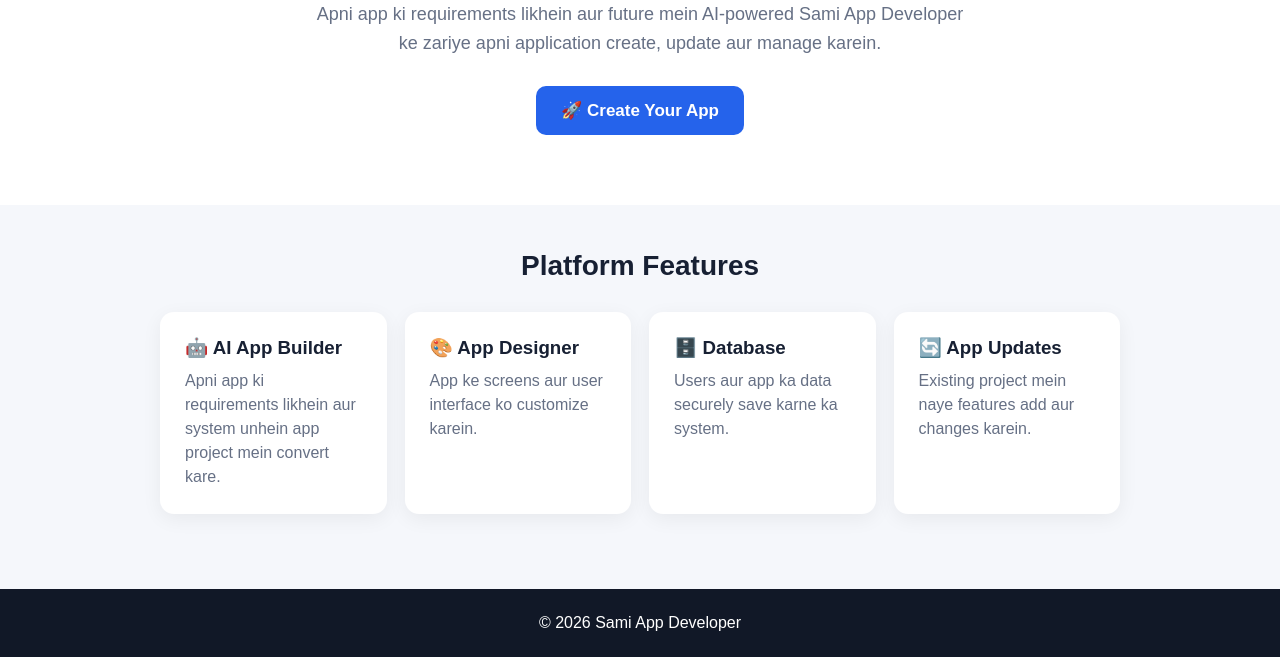
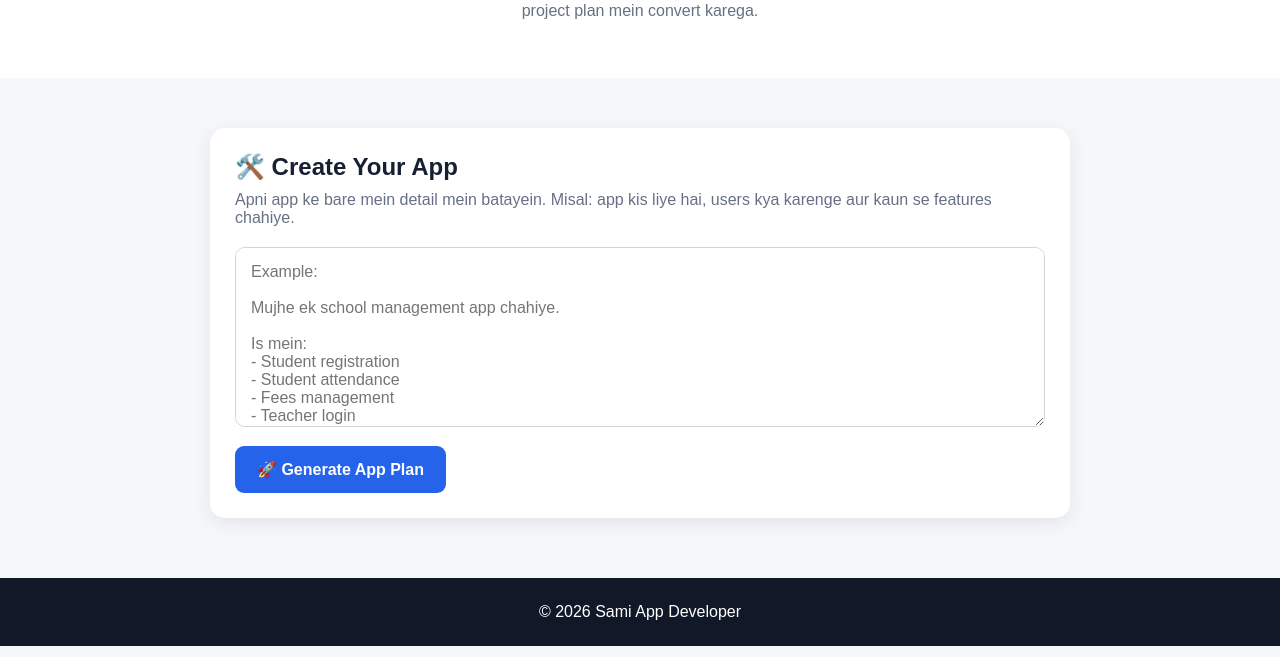
Before and after one commit to saithsamiullah67-ui/Sami-App-Develoler, a plain HTML site: page index.html in a window 1280 px wide. Shown: the part 197-854 px from the top of the page. Drawn offline with Linux system fonts and the light colour scheme.

Commit message:
Update index.html

```diff
--- a/index.html
+++ b/index.html
@@ -7,118 +7,133 @@
 <title>Sami App Developer</title>
 
 <style>
-    * {
-      box-sizing: border-box;
-      margin: 0;
-      padding: 0;
-      font-family: Arial, sans-serif;
+*{
+  box-sizing:border-box;
+  margin:0;
+  padding:0;
+  font-family:Arial,sans-serif;
 }
 
-    body {
-      background: #f5f7fb;
-      color: #172033;
+body{
+  background:#f5f7fb;
+  color:#172033;
 }
 
-    header {
-      background: #111827;
-      color: white;
-      padding: 18px 20px;
-      display: flex;
-      justify-content: space-between;
-      align-items: center;
+header{
+  background:#111827;
+  color:white;
+  padding:18px 20px;
+  display:flex;
+  justify-content:space-between;
+  align-items:center;
 }
 
-    .logo {
-      font-size: 21px;
-      font-weight: bold;
+.logo{
+  font-size:20px;
+  font-weight:bold;
 }
 
-    .login-btn {
-      background: white;
-      color: #111827;
-      border: none;
-      padding: 9px 15px;
-      border-radius: 8px;
-      font-weight: bold;
+.hero{
+  background:white;
+  text-align:center;
+  padding:55px 20px;
 }
 
-    .hero {
-      text-align: center;
-      padding: 70px 20px;
-      background: white;
+.hero h1{
+  font-size:34px;
+  margin-bottom:15px;
 }
 
-    .hero h1 {
-      font-size: 38px;
-      margin-bottom: 15px;
+.hero p{
+  color:#667085;
+  max-width:650px;
+  margin:auto;
+  line-height:1.6;
 }
 
-    .hero p {
-      font-size: 18px;
-      color: #667085;
-      max-width: 650px;
-      margin: auto;
-      line-height: 1.6;
+.main{
+  max-width:900px;
+  margin:30px auto;
+  padding:20px;
 }
 
-    .create-btn {
-      margin-top: 28px;
-      padding: 14px 25px;
-      border: none;
-      border-radius: 10px;
-      background: #2563eb;
-      color: white;
-      font-size: 17px;
-      font-weight: bold;
-      cursor: pointer;
+.builder{
+  background:white;
+  padding:25px;
+  border-radius:15px;
+  box-shadow:0 5px 20px rgba(0,0,0,.08);
 }
 
-    .section {
-      padding: 45px 20px;
-      max-width: 1000px;
-      margin: auto;
+.builder h2{
+  margin-bottom:10px;
 }
 
-    .section h2 {
-      text-align: center;
-      margin-bottom: 30px;
-      font-size: 28px;
+.builder p{
+  color:#667085;
+  margin-bottom:20px;
 }
 
-    .cards {
-      display: grid;
-      grid-template-columns: repeat(auto-fit, minmax(220px, 1fr));
-      gap: 18px;
+textarea{
+  width:100%;
+  min-height:180px;
+  resize:vertical;
+  padding:15px;
+  border:1px solid #d0d5dd;
+  border-radius:10px;
+  font-size:16px;
+  outline:none;
 }
 
-    .card {
-      background: white;
-      padding: 25px;
-      border-radius: 14px;
-      box-shadow: 0 5px 20px rgba(0,0,0,0.06);
+textarea:focus{
+  border-color:#2563eb;
 }
 
-    .card h3 {
-      margin-bottom: 10px;
+button{
+  border:none;
+  cursor:pointer;
+  border-radius:9px;
+  font-weight:bold;
 }
 
-    .card p {
-      color: #667085;
-      line-height: 1.5;
+.generate{
+  background:#2563eb;
+  color:white;
+  padding:14px 22px;
+  margin-top:15px;
+  font-size:16px;
 }
 
-    footer {
-      text-align: center;
-      background: #111827;
-      color: white;
-      padding: 25px;
-      margin-top: 30px;
+.generate:hover{
+  opacity:.9;
 }
 
-    @media(max-width:600px) {
-      .hero h1 {
-        font-size: 30px;
+.result{
+  display:none;
+  margin-top:25px;
+  padding:20px;
+  background:#f8fafc;
+  border:1px solid #e2e8f0;
+  border-radius:12px;
 }
+
+.result h3{
+  margin-bottom:15px;
+}
+
+.result-item{
+  background:white;
+  padding:12px;
+  margin:8px 0;
+  border-radius:8px;
+  border-left:4px solid #2563eb;
+}
+
+footer{
+  text-align:center;
+  background:#111827;
+  color:white;
+  padding:25px;
+  margin-top:40px;
 }
 </style>
 </head>
@@ -127,61 +142,62 @@
 
 <header>
   <div class="logo">🚀 Sami App Developer</div>
-  <button class="login-btn">Login</button>
 </header>
 
 <section class="hero">
+
 <h1>Apni Soch Se Apni App Banao</h1>
 
 <p>
-    Apni app ki requirements likhein aur future mein
-    AI-powered Sami App Developer ke zariye apni application
-    create, update aur manage karein.
+Apni app ki requirements neeche likhein.
+Sami App Developer un requirements ko
+app project plan mein convert karega.
 </p>
 
-  <button class="create-btn" onclick="createApp()">
-    🚀 Create Your App
-  </button>
 </section>
 
-<section class="section">
+<div class="main">
 
-  <h2>Platform Features</h2>
+<div class="builder">
 
-  <div class="cards">
+<h2>🛠️ Create Your App</h2>
 
-    <div class="card">
-      <h3>🤖 AI App Builder</h3>
 <p>
-        Apni app ki requirements likhein aur system
-        unhein app project mein convert kare.
+Apni app ke bare mein detail mein batayein.
+Misal: app kis liye hai, users kya karenge
+aur kaun se features chahiye.
 </p>
-    </div>
 
-    <div class="card">
-      <h3>🎨 App Designer</h3>
-      <p>
-        App ke screens aur user interface ko customize karein.
-      </p>
-    </div>
+<textarea id="appDemand"
+placeholder="Example:
 
-    <div class="card">
-      <h3>🗄️ Database</h3>
-      <p>
-        Users aur app ka data securely save karne ka system.
-      </p>
-    </div>
+Mujhe ek school management app chahiye.
 
-    <div class="card">
-      <h3>🔄 App Updates</h3>
-      <p>
-        Existing project mein naye features add aur changes karein.
-      </p>
+Is mein:
+- Student registration
+- Student attendance
+- Fees management
+- Teacher login
+- Admin panel
+- Reports
+
+hone chahiye."></textarea>
+
+<button class="generate" onclick="generatePlan()">
+🚀 Generate App Plan
+</button>
+
+<div class="result" id="result">
+
+<h3>📋 Your App Plan</h3>
+
+<div id="plan"></div>
+
 </div>
 
 </div>
 
-</section>
+</div>
 
 <footer>
 © 2026 Sami App Developer
@@ -189,7 +205,66 @@
 
 <script>
 
-function createApp() {
-  alert(
-    "Welcome to Sami App Developer!\\n\\n" +
-    "App Builder system
+function generatePlan(){
+
+  const demand =
+  document.getElementById("appDemand").value.trim();
+
+  if(demand === ""){
+    alert("Pehle apni app ki requirements likhein.");
+    return;
+  }
+
+  const result =
+  document.getElementById("result");
+
+  const plan =
+  document.getElementById("plan");
+
+  plan.innerHTML = "";
+
+  const items = [
+
+    "📱 App project create hoga",
+
+    "🎨 User interface/screens design ki jayengi",
+
+    "🔐 Login aur user system add kiya jayega",
+
+    "🗄️ Required database structure banaya jayega",
+
+    "⚙️ Required features define kiye jayenge",
+
+    "👨‍💼 Admin panel ki requirements identify hongi",
+
+    "🔄 Future updates ke liye project structure save hoga",
+
+    "🧪 App testing requirements identify hongi"
+
+  ];
+
+  items.forEach(function(item){
+
+    const div =
+    document.createElement("div");
+
+    div.className="result-item";
+
+    div.textContent=item;
+
+    plan.appendChild(div);
+
+  });
+
+  result.style.display="block";
+
+  result.scrollIntoView({
+    behavior:"smooth"
+  });
+
+}
+
+</script>
+
+</body>
+</html>
```
Lines whose indentation alone changed are shown as unchanged.
